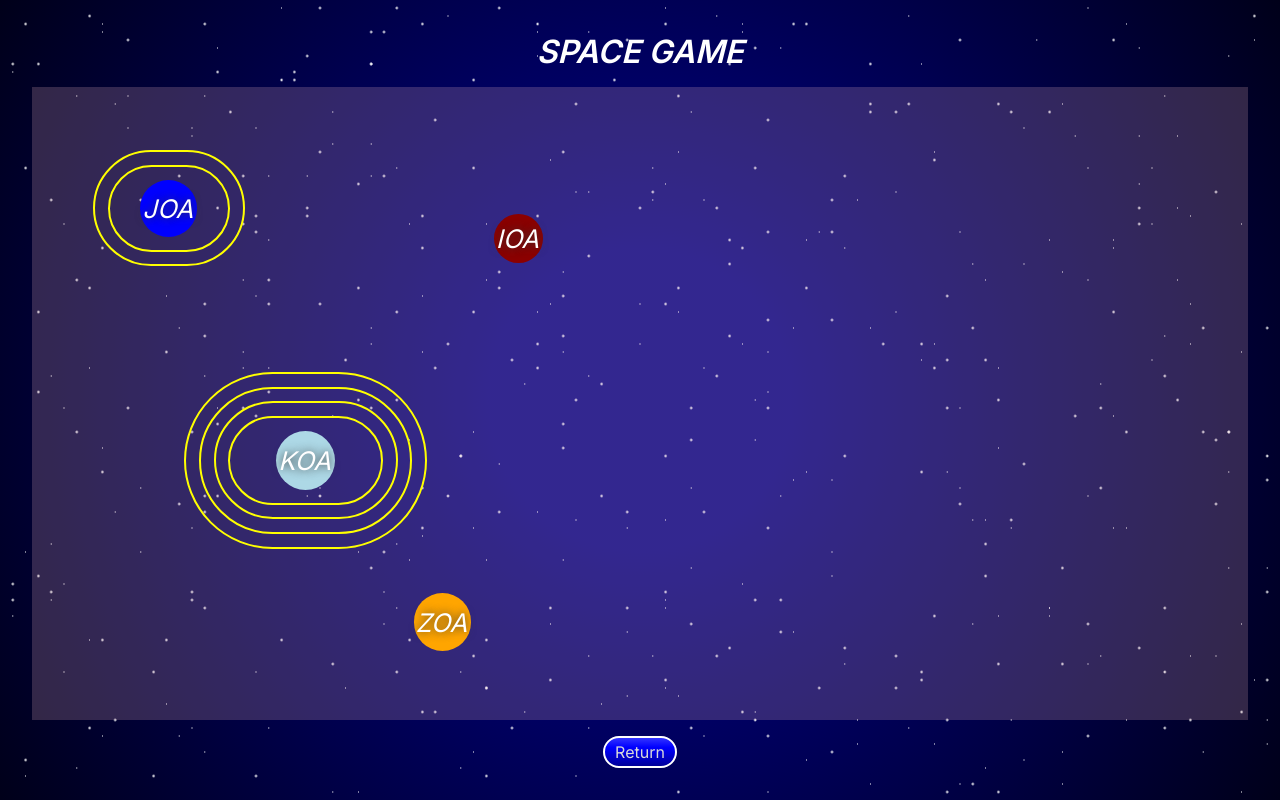
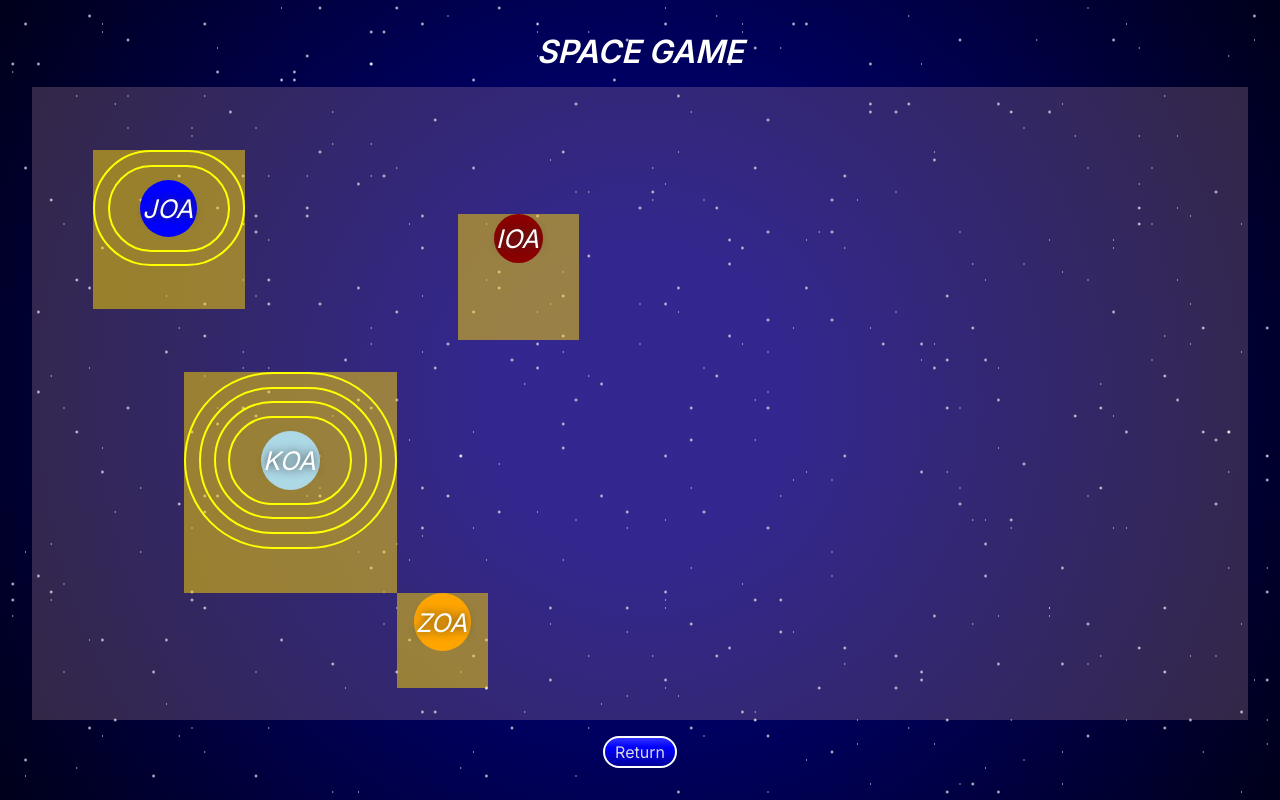
Before and after one commit to franco-ortega/space-game, a Next.js app: page /game in a window 1280 px wide. Built offline with nearby package versions, Linux system fonts and the light colour scheme.

Commit message:
comment out unused component

```diff
--- a/app/components/game/GameBoard.module.css
+++ b/app/components/game/GameBoard.module.css
@@ -13,3 +13,7 @@
 		grid-template-rows: repeat(20, 1fr);
 	}
 }
+
+.GameBoard > * {
+	background-color: hsl(51, 100%, 50%, 0.5);
+}
--- a/app/components/game/GameBoard.tsx
+++ b/app/components/game/GameBoard.tsx
@@ -1,4 +1,4 @@
-import Planet from '../planets/Planet';
+// import Planet from '../planets/Planet';
 import PlanetContainer from '../planets/PlanetContainer';
 import styles from './GameBoard.module.css';
 
@@ -23,8 +23,8 @@ export default function GameBoard({}: Props) {
 					name: 'KOA',
 					color: 'lightblue',
 					coordinates: {
-						column: '6 / 14',
-						row: '10 / 18',
+						column: '6 / 13',
+						row: '10 / 17',
 					},
 					rings: 4,
 				}}
```
